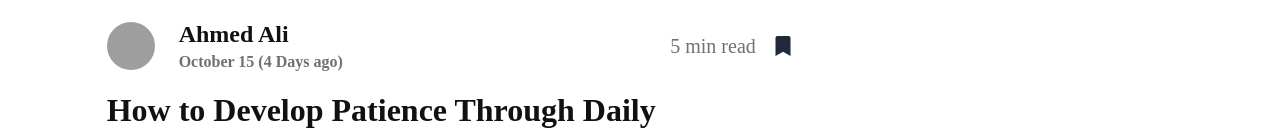
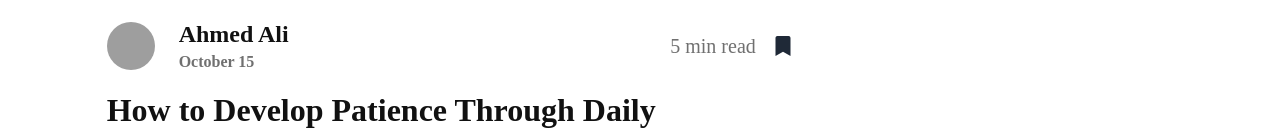
Before and after one commit to syedmehedi34/knowledge-cafe, a React (Vite) app: page / in a window 1280 px wide. Shown: the part 551-691 px from the top of the page. Built offline with nearby package versions, Linux system fonts and the light colour scheme; grey boxes are pictures that could not be loaded.

Commit message:
all done

```diff
--- a/src/components/Blog/Blog.jsx
+++ b/src/components/Blog/Blog.jsx
@@ -33,9 +33,7 @@ const Blog = ({ blog, handleBookmarks, handleMarkAsRead }) => {
           </div>
           <div>
             <p className="text-2xl font-bold text-[#111111]">{author}</p>
-            <p className="text-[#11111199] font-[600]">
-              {posted_date} (4 Days ago)
-            </p>
+            <p className="text-[#11111199] font-[600]">{posted_date}</p>
           </div>
         </div>
         {/* reading time  */}
```
Also changed, not shown: src/App.jsx (+0 -55 lines).
